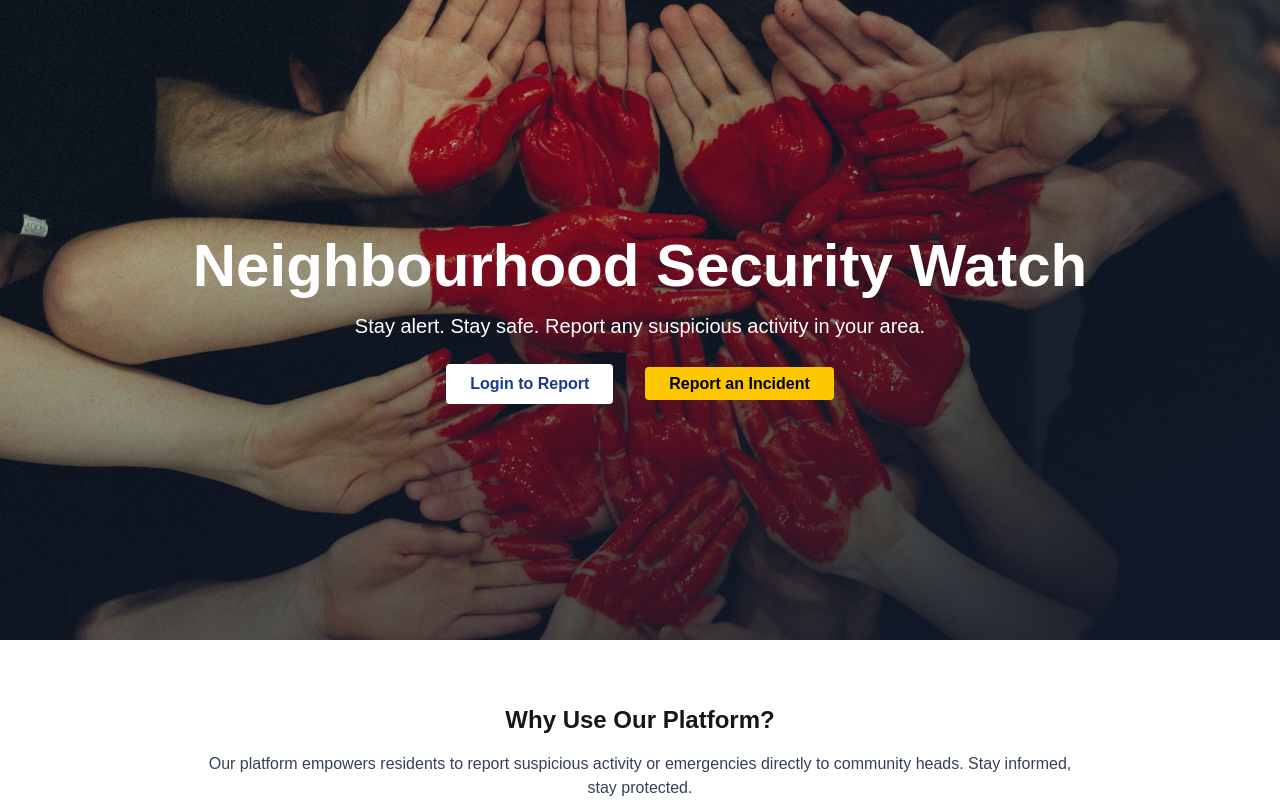
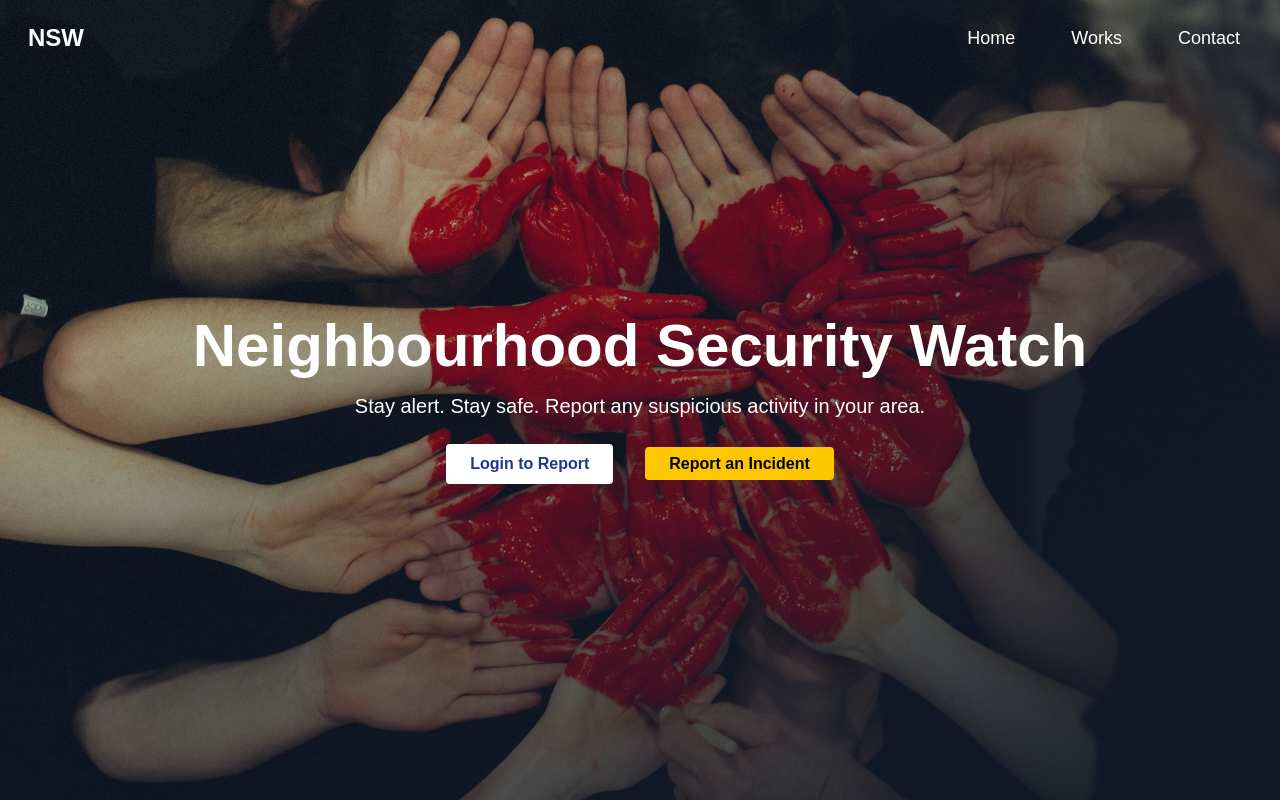
Before and after one commit to Stackarius/neighbor_security, a Next.js app: page / in a window 1280 px wide. Shown: the top 802 px of the page. Built offline with nearby package versions, Linux system fonts and the light colour scheme; no server answers; the database is empty.

Commit message:
feat: Added nav links to homepage

```diff
--- a/src/app/page.js
+++ b/src/app/page.js
@@ -6,9 +6,9 @@ import { supabase } from "../lib/supabaseClient";
 import Link from "next/link";
 import { FaClock, FaWpforms } from "react-icons/fa";
 import { Verified, UserLock, User, LucideUserLock } from "lucide-react";
+import ContactForm from "@/component/ContactForm";
 
 export default function Home() {
-
   const [reports, setReports] = useState([]);
   const [user, setUser] = useState(null);
 
@@ -31,19 +31,25 @@ export default function Home() {
     fetchReportsAndUser();
   }, []);
 
+  const otherLinks = [
+    { id: 1, href: "/", name: "Home" },
+    { id: 2, href: "#works", name: "Works" },
+    { id: 3, href: "#contact", name: "Contact" },
+  ];
+
   const heroCards = [
     {
-      illustration: <FaClock size={50} className="text-blue-500"/>,
+      illustration: <FaClock size={50} className="text-blue-500" />,
       heading: "Fast Reporting",
       desc: " quickly alert your community about suspicious events.",
     },
     {
-      illustration: <Verified size={50} className="text-blue-500"/>,
+      illustration: <Verified size={50} className="text-blue-500" />,
       heading: "Verified Alerts",
       desc: " quickly alert your community about suspicious events.",
     },
     {
-      illustration: <UserLock size={50} className="text-blue-500"/>,
+      illustration: <UserLock size={50} className="text-blue-500" />,
       heading: "Privacy Protected",
       desc: " quickly alert your community about suspicious events.",
     },
@@ -70,9 +76,28 @@ export default function Home() {
     <main className="w-full">
       {/* Hero Section */}
       <div
-        className="relative h-[80vh] bg-cover bg-center"
+        className="relative h-[100vh] bg-cover bg-center"
         style={{ backgroundImage: "url('/hands.jpg')" }}
       >
+        {/*  */}
+        <nav className="relative bg-transparent w-full flex items-center p-3 z-10">
+          <Link href="/" className="text-white font-semibold text-2xl mx-4">
+            NSW
+          </Link>
+          {/* other links */}
+          <div className="flex ml-auto">
+            {otherLinks.map((link) => (
+              <Link
+                href={link.href}
+                key={link.id}
+                className="inline text-lg text-white px-5 py-3 mx-2 hover:text-yellow-500"
+              >
+                {link.name}
+              </Link>
+            ))}
+          </div>
+        </nav>
+        {/*  */}
         <div className="absolute text-center inset-0 bg-gradient-to-br from-black-400 to-gray-900 bg-opacity-10 flex flex-col items-center justify-center text-white text-center px-4">
           <motion.section
             initial={{ opacity: 0, y: -30 }}
@@ -92,7 +117,7 @@ export default function Home() {
               Stay alert. Stay safe. Report any suspicious activity in your
               area.
             </motion.p>
-            <div className="flex flex-wrap items-center justify-center mx-auto gap-3 md:block" >
+            <div className="flex flex-wrap items-center justify-center mx-auto gap-3 md:block">
               <Link href={user ? "/dashboard" : "/login"}>
                 <button className="bg-white text-blue-900 font-semibold px-6 py-2 rounded hover:bg-gray-200 transition-300">
                   {user ? "Go to Dashboard" : "Login to Report"}
@@ -100,7 +125,6 @@ export default function Home() {
               </Link>
               <Link
                 href="/report"
-
                 className="bg-yellow-400 w-fit mx-auto hover:bg-yellow-500 text-black px-6 py-2 rounded font-semibold transition md:ml-8"
               >
                 Report an Incident
@@ -112,11 +136,12 @@ export default function Home() {
 
       {/* About Section */}
       <motion.section
-        initial={{ opacity: 0 }}
-        whileInView={{ opacity: 1 }}
+        initial={{ opacity: 0, y: -10 }}
+        whileInView={{ opacity: 1, y: 0 }}
         transition={{ duration: 0.5 }}
-        viewport={{ once: true }}
+        viewport={{ once: false }}
         className="py-16 px-4 max-w-4xl mx-auto text-center"
+        id="works"
       >
         <h2 className="text-2xl font-bold mb-4">Why Use Our Platform?</h2>
         <p className="text-gray-700 mb-6">
@@ -173,6 +198,14 @@ export default function Home() {
       </motion.section>
 
       {/*  */}
+      <motion.section
+        initial={{ opacity: 0, x: -10 }}
+        whileInView={{ opacity: 1, x: 0 }}
+        transition={{ duration: 0.5 }}
+        id="contact"
+      >
+        <ContactForm />
+      </motion.section>
 
       {/* Footer */}
       <footer className="bg-blue-600 text-white py-6 text-center mt-12">
```
Lines whose indentation alone changed are shown as unchanged.
